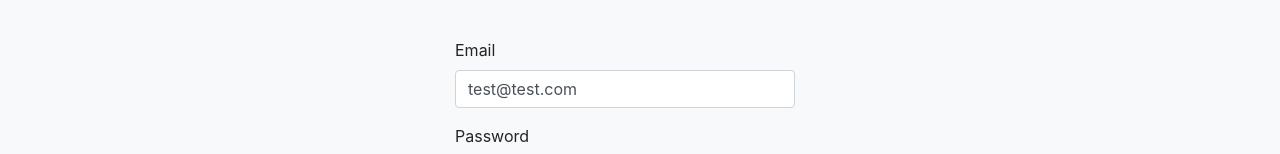
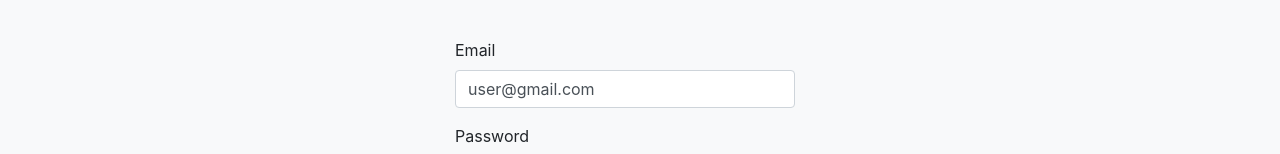
Before and after one commit to tarunsingh002/ng-universal-hotel-booking-firebase, an Angular app: page /auth in a window 1280 px wide. Shown: the part 243-397 px from the top of the page. Built offline with nearby package versions, Linux system fonts and the light colour scheme.

Commit message:
user@gmail.com

```diff
--- a/src/app/components/auth/auth.component.ts
+++ b/src/app/components/auth/auth.component.ts
@@ -26,8 +26,8 @@ export class AuthComponent implements OnInit {
   ) {}
 
   ngOnInit(): void {
-    this._email = 'test@test.com';
-    this._password = 'tester';
+    this._email = 'user@gmail.com';
+    this._password = 'user1234';
   }
 
   formSubmitted(form: NgForm) {
--- a/src/app/components/miscellaneous/aboutus/aboutus.component.html
+++ b/src/app/components/miscellaneous/aboutus/aboutus.component.html
@@ -4,7 +4,8 @@
     </h3>
     <div class="card mb-4 lead">
         <ul class="list-group">
-            <li class="list-group-item">Use user <u>email 'test&#64;test.com'</u> and <u>password ‘tester’</u> to test
+            <li class="list-group-item">Use user <u>email 'user&#64;gmail.com'</u> and <u>password ‘user1234’</u> to
+                test
                 out and
                 look at various features of the website.</li>
             <li class="list-group-item">Website that allows users to sign up and login to browse and/or book from a
```
